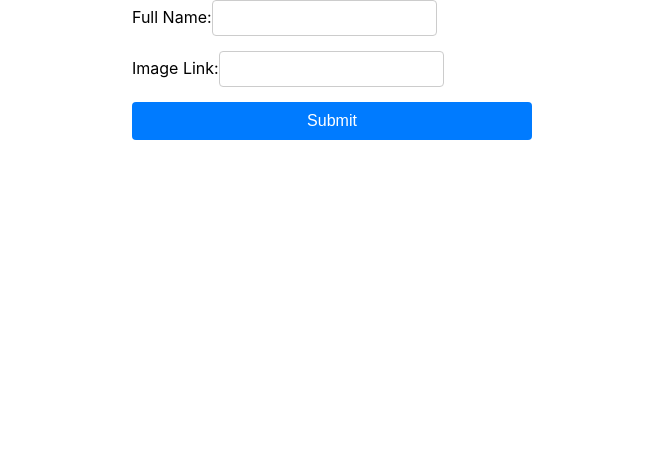
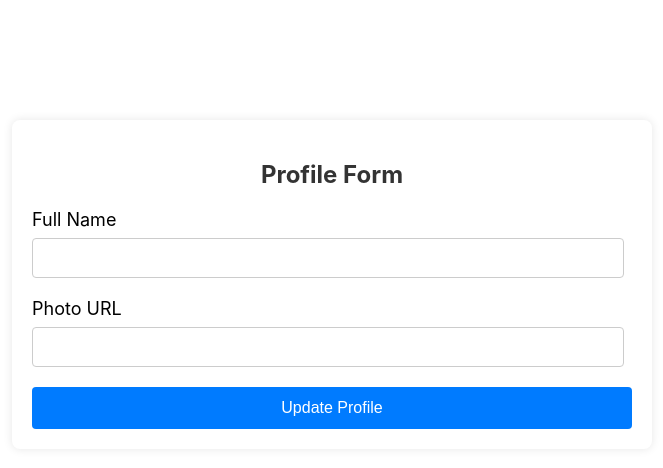
Before and after one commit to Pratyasha955/expensetracker-reactjs, a React (Create React App) app: page /complete-profile in a window 1280 px wide. Shown: the top 468 px of the page, without its empty margins (308-971 px from the left). Built offline with nearby package versions, Linux system fonts and the light colour scheme; no server answers; sample sign-in values are in the browser's storage.

Commit message:
Edit User Details

```diff
--- a/src/Auth/login.css
+++ b/src/Auth/login.css
@@ -1,46 +1,50 @@
-
-
 .login-container {
-    width: 400px;
+    max-width: 400px;
     margin: 0 auto;
+    margin-top: 120px;
     padding: 20px;
-    border: 1px solid #ccc;
-    border-radius: 5px;
+    background-color: #fff;
+    border-radius: 8px;
     box-shadow: 0 0 10px rgba(0, 0, 0, 0.1);
   }
 
-.login-container form {
-    display: flex;
-    flex-direction: column;
+  h2 {
+    font-size: 24px;
+    text-align: center;
+    margin-bottom: 20px;
   }
 
-.login-container label {
+  .login-form label {
+    display: block;
+    font-size: 16px;
     margin-bottom: 8px;
-    margin-right: 400px;
   }
 
-.login-container input[type="email"],
-.login-container input[type="password"] {
-    padding: 8px;
-    margin-bottom: 12px;
+  .login-form input {
+    width: 95%;
+    padding: 10px;
+    font-size: 16px;
     border: 1px solid #ccc;
-    border-radius: 5px;
-    font-size: 16px;
+    border-radius: 4px;
+    margin-bottom: 15px;
   }
 
-.login-container button[type="submit"] {
-    padding: 10px 20px;
+  button {
+    width: 100%;
+    padding: 12px;
     background-color: #007bff;
     color: #fff;
+    font-size: 16px;
     border: none;
-    border-radius: 5px;
-    font-size: 16px;
+    border-radius: 4px;
     cursor: pointer;
+    transition: background-color 0.3s ease;
   }
 
-.login-container button[type="submit"]:hover {
+  button:hover {
     background-color: #0056b3;
   }
+
   .error-message {
     color: #ff0000;
     margin-top: 10px;
@@ -49,11 +53,19 @@
     border: 1px solid #ffb3b3;
     border-radius: 5px;
   }
-.Signup-Message{
-    color: #0077ff;
-    margin-top: 10px;
-    background-color: #ecffff;
-    padding: 10px;
-    border: 1px solid #64d1e4;
-    border-radius: 5px;
+
+  .signup-message {
+    font-size: 16px;
+    text-align: center;
+    margin-top: 15px;
   }
+
+  .signup-message a {
+    color: #007bff;
+    text-decoration: none;
+    font-weight: bold;
+  }
+
+  .signup-message a:hover {
+    text-decoration: underline;
+  }
--- a/src/Auth/signup.css
+++ b/src/Auth/signup.css
@@ -1,48 +1,50 @@
-/* signup.css */
-
 .Signup-container {
-    width: 350px; /* Increased container width */
-    margin: 50px auto;
-    padding: 30px; /* Increased padding for better spacing */
-    background-color: #f9f9f9;
+  max-width: 400px;
+  margin: 0 auto;
+  margin-top: 120px;
+  padding: 20px;
+  background-color: #fff;
   border-radius: 8px;
-    box-shadow: 0 2px 4px rgba(0, 0, 0, 0.1);
+  box-shadow: 0 0 10px rgba(0, 0, 0, 0.1);
 }
 
-  .Signup-container h2 {
+h2 {
+  font-size: 24px;
   text-align: center;
   margin-bottom: 20px;
 }
 
-  .Signup-container form {
-    display: flex;
-    flex-direction: column;
-  }
-
 .Signup-container label {
-    margin-bottom: 5px;
-    text-align: left; /* Align labels to the left */
+  display: block;
+  font-size: 16px;
+  margin-bottom: 8px;
 }
 
 .Signup-container input {
+  width: 95%;
   padding: 10px;
+  font-size: 16px;
+  border: 1px solid #ccc;
+  border-radius: 4px;
   margin-bottom: 15px;
-    border-radius: 5px;
-    border: 1px solid #ccc;
 }
 
-  .Signup-container button {
-    padding: 10px 20px;
+button {
+  width: 100%;
+  padding: 12px;
   background-color: #007bff;
   color: #fff;
+  font-size: 16px;
   border: none;
-    border-radius: 5px;
+  border-radius: 4px;
   cursor: pointer;
+  transition: background-color 0.3s ease;
 }
 
-  .Signup-container button:hover {
+button:hover {
   background-color: #0056b3;
 }
+
 .error-message {
   color: #ff0000;
   margin-top: 10px;
@@ -51,11 +53,19 @@
   border: 1px solid #ffb3b3;
   border-radius: 5px;
 }
-  .Login-Message{
-    color: #0077ff;
-    margin-top: 10px;
-    background-color: #ecffff;
-    padding: 10px;
-    border: 1px solid #64d1e4;
-    border-radius: 5px;
+
+.Login-Message {
+  font-size: 16px;
+  text-align: center;
+  margin-top: 15px;
 }
+
+.Login-Message a {
+  color: #007bff;
+  text-decoration: none;
+  font-weight: bold;
+}
+
+.Login-Message a:hover {
+  text-decoration: underline;
+}
--- a/src/pages/ProfileForm.css
+++ b/src/pages/ProfileForm.css
@@ -1,38 +1,59 @@
 .profile-form-container {
-    max-width: 400px;
+  max-width: 600px;
   margin: 0 auto;
+  margin-top: 120px;
+  padding: 20px;
+  background-color: #fff;
+  border-radius: 8px;
+  box-shadow: 0 0 10px rgba(0, 0, 0, 0.1);
 }
 
-  .profile-form {
-    display: flex;
-    flex-direction: column;
+.profile-form-container h2 {
+  font-size: 24px;
+  margin-bottom: 20px;
+  text-align: center;
 }
 
 .form-group {
-    margin-bottom: 15px;
+  margin-bottom: 20px;
 }
 
-  .form-label {
-    margin-bottom: 5px;
+.form-group label {
+  display: block;
+  font-size: 18px;
+  margin-bottom: 8px;
 }
 
-  .form-input {
-    padding: 8px;
+.form-group input {
+  width: 95%;
+  padding: 10px;
+  font-size: 16px;
   border: 1px solid #ccc;
   border-radius: 4px;
-    font-size: 16px;
 }
 
-  .submit-btn {
-    padding: 10px 20px;
+.button-profile {
+  display: block;
+  width: 100%;
+  padding: 12px;
   background-color: #007bff;
   color: #fff;
+  font-size: 16px;
   border: none;
   border-radius: 4px;
   cursor: pointer;
-    font-size: 16px;
+  transition: background-color 0.3s ease;
 }
 
-  .submit-btn:hover {
+.button-profile:hover {
   background-color: #0056b3;
 }
+
+.error-message {
+  color: #ff0000;
+  margin-top: 10px;
+  background-color: #ffecec;
+  padding: 10px;
+  border: 1px solid #ffb3b3;
+  border-radius: 5px;
+}
--- a/src/pages/ProfileForm.js
+++ b/src/pages/ProfileForm.js
@@ -1,46 +1,112 @@
-import React, { useState } from 'react';
+import React, { useState, useEffect, useContext } from 'react';
+import { useNavigate } from 'react-router-dom';
+import AuthContext from '../Store/AuthContext';
 import './ProfileForm.css';
 
 const ProfileForm = () => {
+    const { token } = useContext(AuthContext);
+    const navigate = useNavigate();
     const [fullName, setFullName] = useState('');
-  const [imageLink, setImageLink] = useState('');
+    const [photoUrl, setPhotoUrl] = useState('');
+    const [error, setError] = useState('');
+    const [formSubmitted, setFormSubmitted] = useState(false);
 
-  const handleSubmit = (e) => {
+    useEffect(() => {
+        if (!token) {
+            navigate('/');
+        } else {
+            const fetchUserProfile = async () => {
+                try {
+                    const response = await fetch('https://identitytoolkit.googleapis.com/v1/accounts:lookup?key=AIzaSyAd-TikGdyxo3ft2o8ndGc2kJCX2ur6q_0', {
+                        method: 'POST',
+                        headers: {
+                            'Content-Type': 'application/json',
+                        },
+                        body: JSON.stringify({
+                            idToken: token,
+                        }),
+                    });
+
+                    if (!response.ok) {
+                        throw new Error('Failed to fetch user profile');
+                    }
+
+                    const data = await response.json();
+                    const user = data.users[0];
+                    setFullName(user.displayName || '');
+                    setPhotoUrl(user.photoUrl || '');
+                } catch (error) {
+                    console.error('Error fetching user profile:', error);
+                    setError('Failed to fetch user profile');
+                }
+            };
+
+            fetchUserProfile();
+        }
+    }, [token, navigate]);
+
+    const handleFormSubmit = async (e) => {
         e.preventDefault();
-    // Handle form submission logic here
-    console.log('Submitted data:', { fullName, imageLink });
-    // You can perform further actions like sending data to backend here
-    // Reset form fields after submission
-    setFullName('');
-    setImageLink('');
+        setFormSubmitted(true);
+
+        if (!fullName.trim() || !photoUrl.trim()) {
+            setError('Please fill in all fields');
+            return;
+        }
+
+        try {
+            const requestBody = {
+                idToken: token,
+                displayName: fullName,
+                photoUrl: photoUrl,
+            };
+
+            const response = await fetch('https://identitytoolkit.googleapis.com/v1/accounts:update?key=AIzaSyAd-TikGdyxo3ft2o8ndGc2kJCX2ur6q_0', {
+                method: 'POST',
+                headers: {
+                    'Content-Type': 'application/json',
+                },
+                body: JSON.stringify(requestBody),
+            });
+
+            const data = await response.json();
+
+            if (!response.ok) {
+                throw new Error(data.error.message || 'Failed to update profile');
+            }
+
+            console.log('Profile updated successfully:', data);
+            navigate('/welcome');
+        } catch (error) {
+            setError(error.message);
+            console.error('Error updating profile:', error);
+        }
     };
 
     return (
         <div className="profile-form-container">
-      <form onSubmit={handleSubmit} className="profile-form">
+            <h2>Profile Form</h2>
+            {formSubmitted && error && <p className="error-message">{error}</p>}
+            <form onSubmit={handleFormSubmit}>
                 <div className="form-group">
-          <label htmlFor="fullName" className="form-label">Full Name:</label>
+                    <label htmlFor="fullName">Full Name</label>
                     <input
                         type="text"
                         id="fullName"
                         value={fullName}
                         onChange={(e) => setFullName(e.target.value)}
-            className="form-input"
-            required
                     />
                 </div>
                 <div className="form-group">
-          <label htmlFor="imageLink" className="form-label">Image Link:</label>
+                    <label htmlFor="photo">Photo URL</label>
                     <input
-            type="url"
-            id="imageLink"
-            value={imageLink}
-            onChange={(e) => setImageLink(e.target.value)}
-            className="form-input"
-            required
+                        type="text"
+                        id="photo"
+                        value={photoUrl}
+                        onChange={(e) => setPhotoUrl(e.target.value)}
                     />
                 </div>
-        <button type="submit" className="submit-btn">Submit</button>
+                <button type="submit" className="button-profile">Update Profile</button>
             </form>
         </div>
     );
--- a/src/pages/welcome.css
+++ b/src/pages/welcome.css
@@ -1,17 +1,51 @@
-.container-profile {
+.container {
   display: flex;
-    flex-direction: row;
+  justify-content: space-between;
   align-items: center;
+  padding: 20px;
+  background-color: #f5f5f5;
+  border-radius: 10px;
+  box-shadow: 0 0 10px rgba(0, 0, 0, 0.1);
 }
 
-  .container-profile h2 {
-    margin-right: 20px;
+.left-content {
+  flex: 1;
 }
 
-  .container-profile p {
-    margin-right: 20px;
+.right-content {
+  flex: 1;
+  text-align: right;
 }
 
-  .container-profile p:last-child {
-    margin-right: 0;
+h2 {
+  color: #333;
+  font-size: 24px;
+  margin-bottom: 10px;
 }
+
+p {
+  font-size: 18px;
+  color: #666;
+}
+
+a {
+  color: #007bff;
+  text-decoration: none;
+  font-weight: bold;
+  margin-left: 5px;
+}
+
+a:hover {
+  text-decoration: underline;
+}
+
+@media (max-width: 768px) {
+  .container {
+    flex-direction: column;
+    align-items: flex-start;
+  }
+
+  .right-content {
+    text-align: left;
+  }
+}
--- a/src/pages/welcome.js
+++ b/src/pages/welcome.js
@@ -42,18 +42,19 @@ const Home = () => {
   }, [token, navigate]);
 
   return (
-    <div className="container-profile">
+    <div className="container">
+      <div className="left-content">
         <h2>Welcome To ExpenceTracker</h2>
+      </div>
+      <div className="right-content">
         {profileComplete ? (
           <p>
             Your profile is complete. <Link to="/complete-profile">View Profile</Link>
           </p>
         ) : (
-        <p>Your profile is incomplete.</p>
+          <p>Your profile is incomplete.<Link to="/complete-profile">Complete it now</Link></p>
         )}
-      <p>
-        <Link to="/complete-profile">Complete it now</Link>
-      </p>
+      </div>
     </div>
   );
 };
```
Lines whose indentation alone changed are shown as unchanged.
